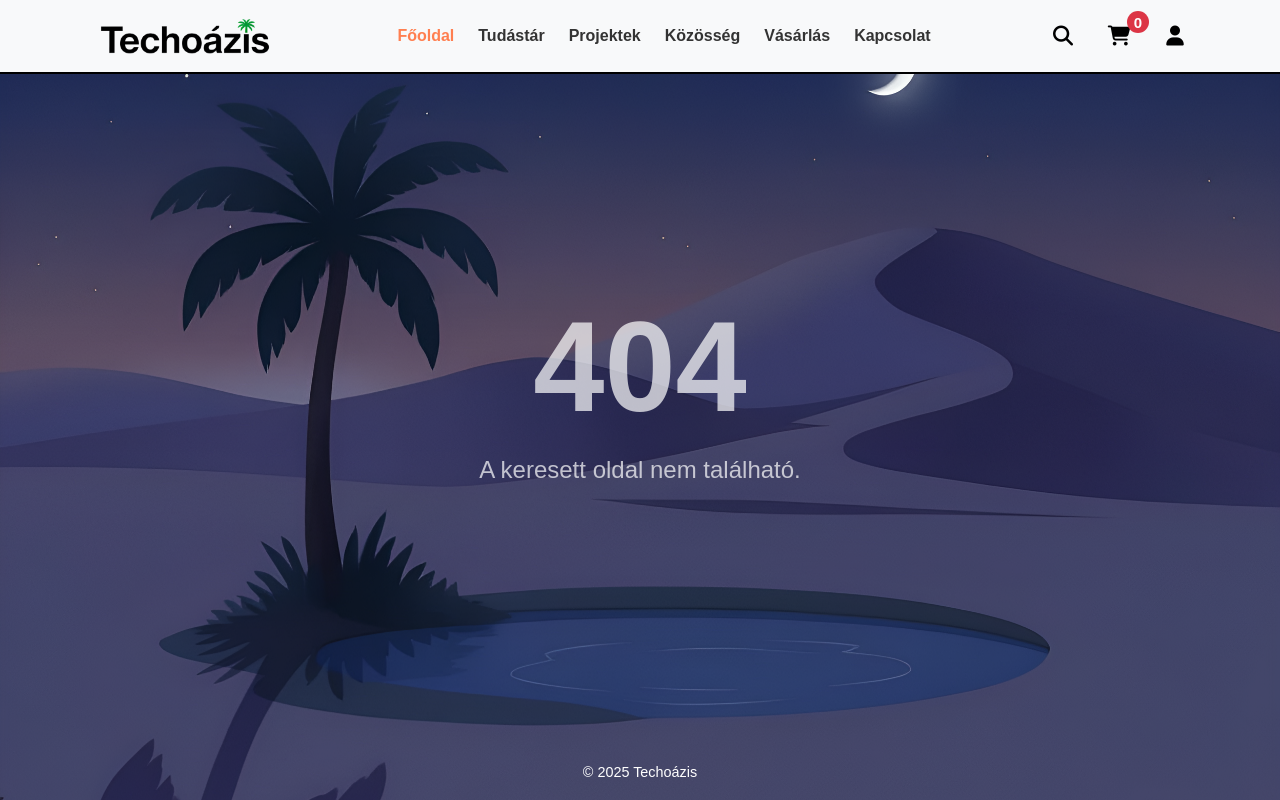
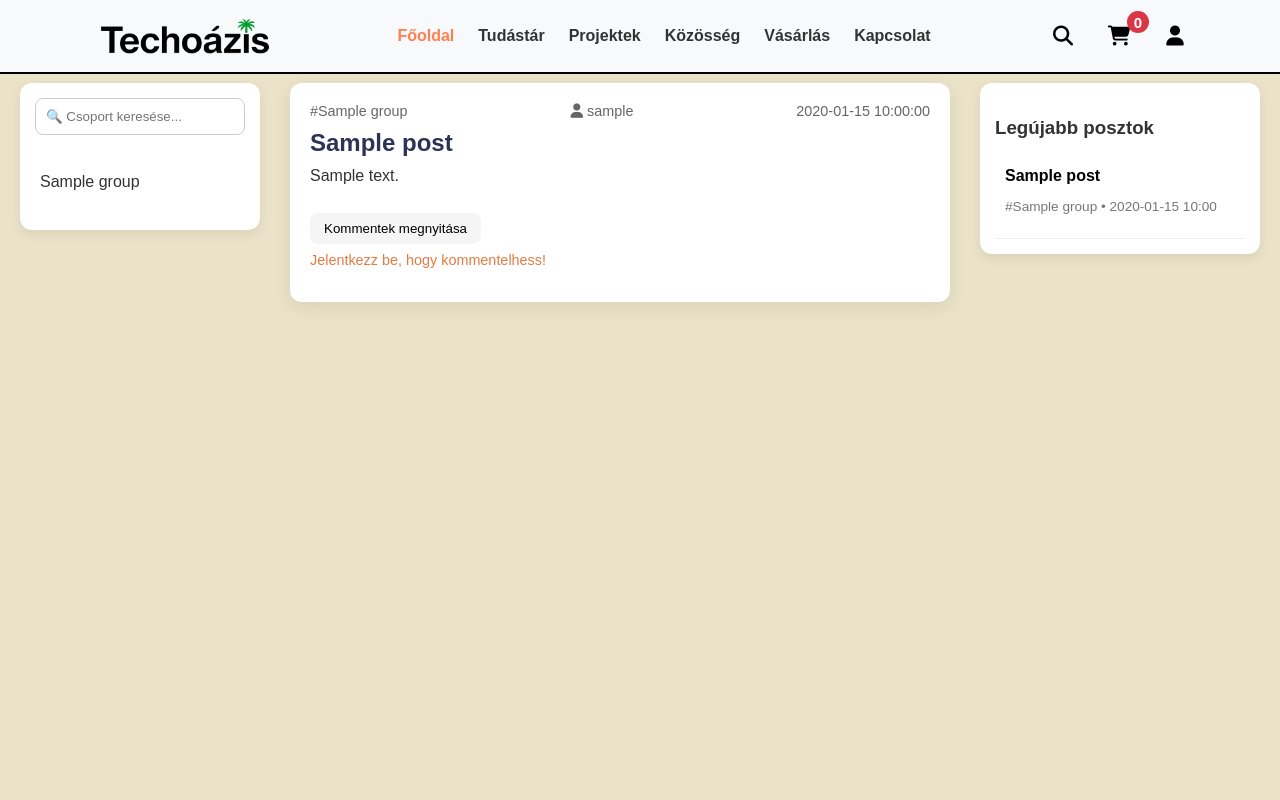
Before and after one commit to bertagyorgy/Techoazis, a PHP site: page /techoazis/forum.php in a window 1280 px wide. Run offline with PHP 8.4, Linux system fonts and the light colour scheme; tables that the repository leaves empty hold one stand-in row (values such as "Sample post").

Commit message:
forum.php base and db rework

```diff
--- /dev/null
+++ b/forum.php
@@ -0,0 +1,130 @@
+<?php
+session_start();
+include './app/db.php';
+
+// ======= CSOPORTOK LEKÉRÉSE =======
+$groups_query = "SELECT group_id, group_name FROM groups ORDER BY group_name ASC";
+$groups_result = $conn->query($groups_query);
+
+// ======= LEGÚJABB POSZTOK JOBB OLDALRA =======
+$latest_query = "
+    SELECT p.post_id, p.title, p.created_at, g.group_name AS group_name
+    FROM posts p
+    JOIN groups g ON p.group_id = g.group_id
+    ORDER BY p.created_at DESC
+    LIMIT 6
+";
+$latest_posts = $conn->query($latest_query);
+
+// ======= KÖZÉPSŐ RÉSZ – POSZTOK MINDEN CSOPORTBÓL =======
+$posts_query = "
+    SELECT p.*, u.username, g.group_name AS group_name
+    FROM posts p
+    JOIN users u ON p.user_id = u.user_id
+    JOIN groups g ON p.group_id = g.group_id
+    ORDER BY p.created_at DESC
+";
+$posts_result = $conn->query($posts_query);
+
+?>
+<!DOCTYPE html>
+<html lang="hu">
+<head>
+    <meta charset="UTF-8">
+    <meta name="viewport" content="width=device-width, initial-scale=1.0">
+    <title>Techoázis | Közösség</title>
+    <link rel="icon" type="image/x-icon" href="./images/palmtree_favicon.svg">
+    <link rel="stylesheet" href="./static/index.css">
+    <link rel="stylesheet" href="https://cdnjs.cloudflare.com/ajax/libs/font-awesome/6.7.2/css/all.min.css" />
+    <script src="./static/index.js" defer></script>
+    <script src="./static/forum.js" defer></script>
+</head>
+<body>
+
+<?php include './views/navbar.php'; ?>
+
+<section class="forum-wrapper">
+
+    <!-- ======================
+        BAL OLDALI SIDENAV
+    ====================== -->
+    <aside class="forum-left">
+        <input type="text" class="group-search" placeholder="🔍 Csoport keresése...">
+
+        <ul class="group-list">
+            <?php while($row = $groups_result->fetch_assoc()): ?>
+                <li>
+                    <a href="forum_group.php?group=<?= $row['group_id'] ?>">
+                        <?= htmlspecialchars($row['group_name']) ?>
+                    </a>
+                </li>
+            <?php endwhile; ?>
+        </ul>
+    </aside>
+
+
+    <!-- ======================
+            KÖZÉPSŐ POSZTOS SÁV
+    ====================== -->
+    <main class="forum-center">
+
+        <?php while($post = $posts_result->fetch_assoc()): ?>
+            <div class="post-card">
+
+                <div class="post-header">
+                    <span class="post-group">#<?= htmlspecialchars($post['group_name']) ?></span>
+                    <span class="post-user">
+                        <i class="fa-solid fa-user"></i>
+                        <?= htmlspecialchars($post['username']) ?>
+                    </span>
+                    <span class="post-date"><?= $post['created_at'] ?></span>
+                </div>
+
+                <h2 class="post-title"><?= htmlspecialchars($post['title']) ?></h2>
+
+                <p class="post-content"><?= nl2br(htmlspecialchars($post['content'])) ?></p>
+
+                <button class="show-comments-btn" data-post="<?= $post['post_id'] ?>">
+                    Kommentek megnyitása
+                </button>
+
+                <div class="comments-container" id="comments-<?= $post['post_id'] ?>"></div>
+
+                <?php if(isset($_SESSION['loggedin']) && $_SESSION['loggedin'] === true): ?>
+                <form class="comment-form" data-post="<?= $post['post_id'] ?>">
+                    <textarea placeholder="Írj kommentet..." maxlength="800" required></textarea>
+                    <button type="submit">Küldés</button>
+                </form>
+                <?php else: ?>
+                    <p class="login-warning">Jelentkezz be, hogy kommentelhess!</p>
+                <?php endif; ?>
+
+            </div>
+        <?php endwhile; ?>
+
+    </main>
+
+
+    <!-- ======================
+       JOBB OLDALI SIDENAV
+    ====================== -->
+    <aside class="forum-right">
+        <h3>Legújabb posztok</h3>
+
+        <?php while($lp = $latest_posts->fetch_assoc()): ?>
+            <div class="latest-post-item">
+                <a href="post.php?id=<?= $lp['post_id'] ?>">
+                    <strong><?= htmlspecialchars($lp['title']) ?></strong>
+                </a>
+                <p class="latest-post-meta">
+                    #<?= htmlspecialchars($lp['group_name']) ?> •
+                    <?= substr($lp['created_at'], 0, 16) ?>
+                </p>
+            </div>
+        <?php endwhile; ?>
+    </aside>
+
+</section>
+
+</body>
+</html>
--- a/static/admin.css
+++ b/static/admin.css
@@ -38,7 +38,7 @@ body {
     display: flex;
     flex-direction: column;
     align-items: center;
-    height: calc(100vh - 63px);
+    /*height: calc(100vh - 63px);*/
     position: sticky;
     /* top: 75px; */
 }
--- /dev/null
+++ b/static/forum.js
@@ -0,0 +1,31 @@
+document.addEventListener("DOMContentLoaded", () => {
+    document.querySelectorAll(".comment-form").forEach(form => {
+
+        form.addEventListener("submit", async (e) => {
+            e.preventDefault();
+
+            const textarea = form.querySelector("textarea");
+            const content = textarea.value.trim();
+            const postId = form.dataset.post;
+
+            if (!content) return;
+
+            const response = await fetch("./app/add_comment.php", {
+                method: "POST",
+                body: new URLSearchParams({
+                    post_id: postId,
+                    content: content
+                })
+            });
+
+            const result = await response.json();
+
+            if (result.success) {
+                textarea.value = "";
+                alert("Komment elküldve! (Később betöltjük AJAX-live frissítéssel)");
+            } else {
+                alert("Hiba történt: " + result.message);
+            }
+        });
+    });
+});
--- a/static/index.css
+++ b/static/index.css
@@ -1092,3 +1092,154 @@ h4{
         width: 100%; /* Vagy amekkorára szeretnéd állítani */
     }
 }
+
+/* =============================
+   FORUM – 3 OSZLOPOS GRID
+============================= */
+.forum-wrapper {
+    position: relative;                 /* fontos! */
+    padding: calc(var(--navbar-height) + 20px) 20px 20px;
+    display: grid;
+    grid-template-columns: 240px 1fr 280px;
+    gap: 30px;
+    background: var(--background-light); /* hátteret megkapja */
+    min-height: 100vh;                  /* ne vágja le a tartalmat */
+    box-sizing: border-box;
+}
+
+
+/* =============================
+      BAL OLDALI SIDEBAR
+============================= */
+.forum-left {
+    background: #ffffff;
+    padding: 15px;
+    border-radius: 12px;
+    box-shadow: 0 4px 12px rgba(0,0,0,0.08);
+    height: max-content;
+}
+
+.group-search {
+    width: 100%;
+    padding: 10px;
+    border-radius: 8px;
+    border: 1px solid #ccc;
+    margin-bottom: 14px;
+}
+
+.group-list {
+    list-style: none;
+    padding: 0;
+}
+
+.group-list li {
+    padding: 8px 5px;
+}
+
+.group-list li a {
+    color: #333;
+    font-weight: 500;
+}
+
+.group-list li a:hover {
+    color: var(--secondary-color);
+}
+
+/* =============================
+         KÖZÉPSŐ POSZTOK
+============================= */
+.post-card {
+    background: #fff;
+    margin-bottom: 25px;
+    padding: 20px;
+    border-radius: 12px;
+    box-shadow: 0 5px 20px rgba(0,0,0,0.08);
+}
+
+.post-header {
+    display: flex;
+    justify-content: space-between;
+    font-size: 0.9rem;
+    color: #666;
+}
+
+.post-title {
+    margin: 10px 0 0;
+}
+
+.post-content {
+    margin-top: 10px;
+    white-space: pre-line;
+}
+
+.show-comments-btn {
+    margin-top: 12px;
+    background: #f5f5f5;
+    padding: 8px 14px;
+    border-radius: 8px;
+    border: none;
+    cursor: pointer;
+}
+
+.comment-form {
+    margin-top: 12px;
+    display: flex;
+    flex-direction: column;
+    gap: 10px;
+}
+
+.comment-form textarea {
+    width: 100%;
+    min-height: 80px;
+    border-radius: 8px;
+    border: 1px solid #ccc;
+    padding: 10px;
+}
+
+.comment-form button {
+    align-self: flex-end;
+    background: #309230;
+    padding: 8px 20px;
+    color: #fff;
+    border-radius: 6px;
+    border: none;
+}
+
+.login-warning {
+    margin-top: 8px;
+    color: #e47a44;
+    font-size: 0.9rem;
+}
+
+/* =============================
+       JOBB OLDALI SIDEBAR
+============================= */
+.forum-right {
+    background: #ffffff;
+    padding: 15px;
+    border-radius: 12px;
+    box-shadow: 0 4px 12px rgba(0,0,0,0.08);
+    height: max-content;
+}
+
+.latest-post-item {
+    padding: 10px;
+    border-bottom: 1px solid #eee;
+}
+
+.latest-post-meta {
+    font-size: 0.85rem;
+    color: #777;
+}
+
+/* =============================
+        RESPONSIVE LAYOUT FÓRUMHOZ
+============================= */
+@media (max-width: 992px) {
+    .forum-wrapper {
+        grid-template-columns: 1fr;
+    }
+    .forum-left, .forum-right {
+        display: none;
+    }
+}
```
Also changed, not shown: app/add_comment.php (added, +31 -0 lines), techoazis_db.sql (+19 -15 lines).
